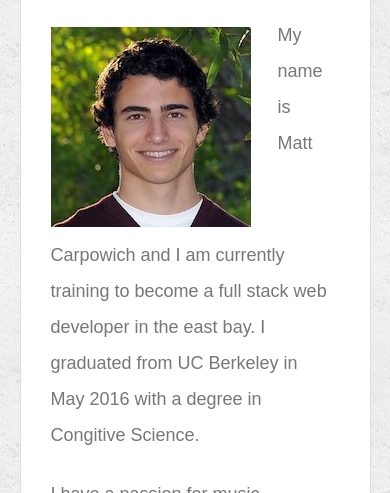
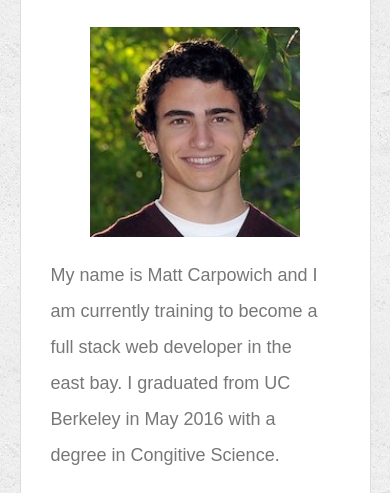
Before and after one commit to mattcarpowich1/Responsive-Portfolio, a plain HTML site: page index.html in a window 390 px wide. Shown: the part 293-786 px from the top of the page. Drawn offline with Linux system fonts and the light colour scheme.

Commit message:
fixed 640 image problem

```diff
--- a/assets/css/style.css
+++ b/assets/css/style.css
@@ -545,9 +545,13 @@ footer p {
 		}
 
 		#matt_pic {
-			float: left;
-			margin: 10px 27px 10px 30px;
-			width: auto;
+			float: none;
+			display: block;
+			/*width: 90%;*/
+			width: 60%;
+			margin: 0 auto;
+			margin-top: 30px;
+			margin-bottom: 20px;
 		}
 
 		#portfolio_table {
```
